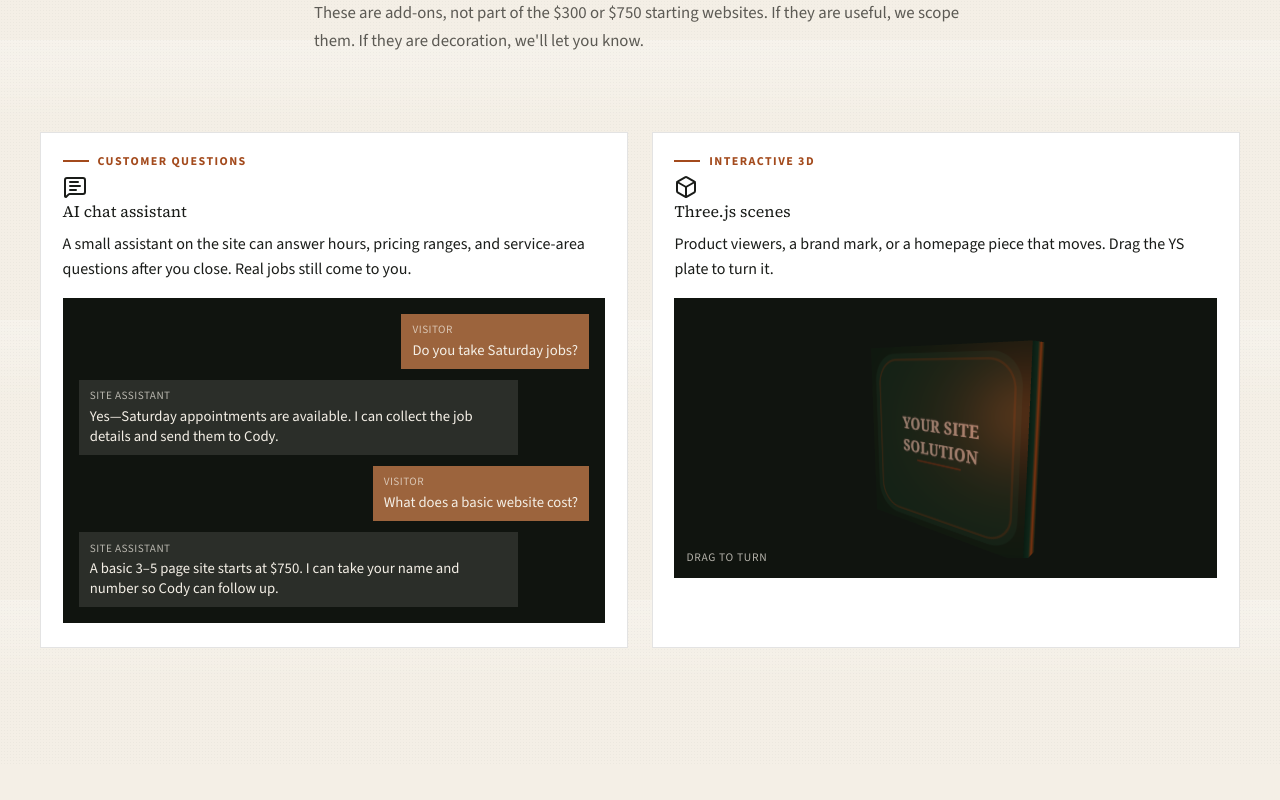
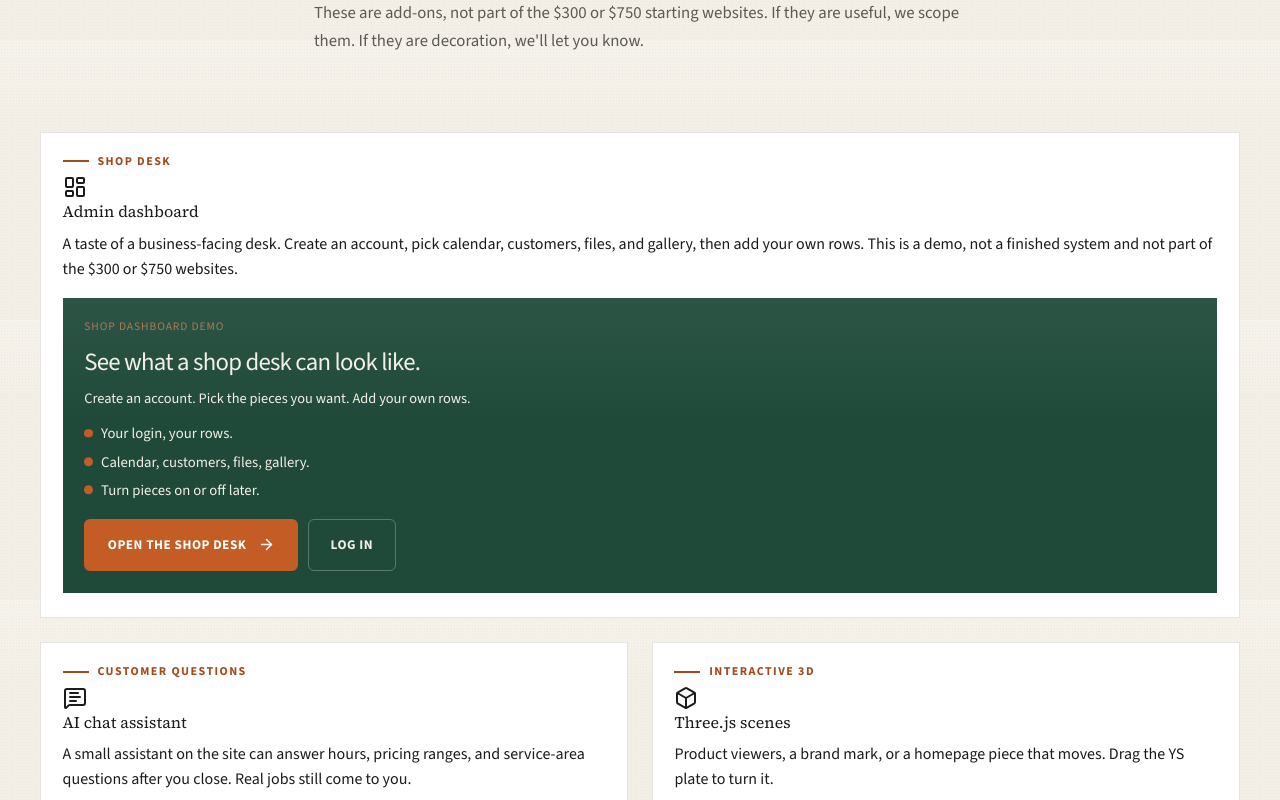
Before and after one commit to CRMwebsolution/yoursitesolution-co, a Next.js app: page /upgrades in a window 1280 px wide. Shown: the part 1080-1880 px from the top of the page. Built offline with nearby package versions, Linux system fonts and the light colour scheme.

Commit message:
Tie the live shop desk demo into Upgrades
Featured Shop desk block on /upgrades links to https://admin.yoursitesolution.com. Demo is a taste, not part of the $300 / $750 sites.

```diff
--- a/app/upgrades/page.tsx
+++ b/app/upgrades/page.tsx
@@ -4,7 +4,7 @@ import { UpgradesContent } from "./upgrades-content";
 export const metadata: Metadata = {
   title: "Optional Upgrades",
   description:
-    "Optional website upgrades such as AI chat assistants, Three.js 3D scenes, booking tools, trackers, and bilingual pages—quoted only when they help the business.",
+    "Optional website upgrades such as a shop dashboard, AI chat assistants, Three.js 3D scenes, booking tools, trackers, and bilingual pages—quoted only when they help the business.",
 };
 
 export default function UpgradesPage() {
--- a/app/upgrades/upgrades-content.tsx
+++ b/app/upgrades/upgrades-content.tsx
@@ -1,7 +1,7 @@
 "use client";
 
 import Link from "next/link";
-import { ArrowRight, Box, MessageSquareText, Sparkles } from "lucide-react";
+import { ArrowRight, Box, LayoutDashboard, MessageSquareText, Sparkles } from "lucide-react";
 import { CtaBanner } from "@/components/cta-banner";
 import { PageHero } from "@/components/page-hero";
 import { SectionHeading } from "@/components/section-heading";
@@ -22,6 +22,8 @@ import {
   ThemeDemo,
   WorkOrderDemo,
 } from "./upgrade-demos";
+
+const SHOP_DESK_URL = "https://admin.yoursitesolution.com";
 
 export function UpgradesContent() {
   const { t } = useLanguage();
@@ -175,6 +177,42 @@ export function UpgradesContent() {
           />
 
           <div className="upgrade-showcase">
+            <article className="upgrade-card upgrade-card-wide">
+              <p className="eyebrow">{t("Shop desk", "Escritorio del taller")}</p>
+              <h3>
+                <LayoutDashboard aria-hidden="true" /> {t("Admin dashboard", "Panel de administración")}
+              </h3>
+              <p>
+                {t(
+                  "A taste of a business-facing desk. Create an account, pick calendar, customers, files, and gallery, then add your own rows. This is a demo, not a finished system and not part of the $300 or $750 websites.",
+                  "Una muestra de un escritorio para el negocio. Crea una cuenta, elige calendario, clientes, archivos y galería, y agrega tus propias filas. Es una demo, no un sistema terminado ni parte de los sitios de $300 o $750.",
+                )}
+              </p>
+              <div className="upgrade-stage desk-preview">
+                <p className="demo-kicker">{t("Shop dashboard demo", "Demo del escritorio")}</p>
+                <h4>{t("See what a shop desk can look like.", "Mira cómo puede verse el escritorio.")}</h4>
+                <p className="demo-note">
+                  {t(
+                    "Create an account. Pick the pieces you want. Add your own rows.",
+                    "Crea una cuenta. Elige las piezas. Agrega tus propias filas.",
+                  )}
+                </p>
+                <ul className="desk-checks">
+                  <li>{t("Your login, your rows.", "Tu acceso, tus filas.")}</li>
+                  <li>{t("Calendar, customers, files, gallery.", "Calendario, clientes, archivos, galería.")}</li>
+                  <li>{t("Turn pieces on or off later.", "Enciende o apaga piezas después.")}</li>
+                </ul>
+                <div className="desk-actions">
+                  <a className="button" href={SHOP_DESK_URL} target="_blank" rel="noreferrer">
+                    {t("Open the shop desk", "Abrir el escritorio")} <ArrowRight aria-hidden="true" />
+                  </a>
+                  <a className="button button-ghost" href={`${SHOP_DESK_URL}/login`} target="_blank" rel="noreferrer">
+                    {t("Log in", "Entrar")}
+                  </a>
+                </div>
+              </div>
+            </article>
+
             <article className="upgrade-card">
               <p className="eyebrow">{t("Customer questions", "Preguntas")}</p>
               <h3>
@@ -256,8 +294,8 @@ export function UpgradesContent() {
         eyebrow={t("Want one of these on a site?", "¿Quieres uno de estos en un sitio?")}
         title={t("Tell me what it should do.", "Dime qué tiene que hacer.")}
         text={t(
-          "A chatbot, a 3D product view, a booking flow, or something I have not listed. Plain English is enough.",
-          "Un chat, una vista 3D, reservas o algo que no esté en la lista. El español claro también sirve.",
+          "A chatbot, a shop desk, a 3D product view, a booking flow, or something I have not listed. Plain English is enough.",
+          "Un chat, un escritorio, una vista 3D, reservas o algo que no esté en la lista. El español claro también sirve.",
         )}
       />
     </main>
--- a/app/upgrades/upgrades.css
+++ b/app/upgrades/upgrades.css
@@ -7,6 +7,10 @@
   .upgrade-showcase {
     grid-template-columns: 1fr 1fr;
     align-items: stretch;
+  }
+
+  .upgrade-card-wide {
+    grid-column: 1 / -1;
   }
 }
 
@@ -31,6 +35,75 @@
   color: #f4efe6;
   overflow: hidden;
   position: relative;
+}
+
+.desk-preview {
+  min-height: 280px;
+  padding: 1.25rem 1.35rem 1.4rem;
+  display: flex;
+  flex-direction: column;
+  justify-content: center;
+  gap: 0.85rem;
+  background:
+    linear-gradient(180deg, rgba(250, 250, 247, 0.06), transparent 42%),
+    #1f4a3a;
+}
+
+.desk-preview .demo-kicker {
+  color: #e08a5a;
+}
+
+.desk-preview h4 {
+  margin: 0;
+  font-size: 1.55rem;
+  line-height: 1.05;
+  letter-spacing: -0.03em;
+}
+
+.desk-preview .demo-note {
+  max-width: 36rem;
+}
+
+.desk-checks {
+  margin: 0;
+  padding: 0;
+  list-style: none;
+  display: grid;
+  gap: 0.35rem;
+  font-size: 0.92rem;
+}
+
+.desk-checks li {
+  display: flex;
+  gap: 0.5rem;
+  align-items: baseline;
+}
+
+.desk-checks li::before {
+  content: "";
+  width: 0.55rem;
+  height: 0.55rem;
+  border-radius: 50%;
+  background: #c45c26;
+  flex: 0 0 auto;
+  transform: translateY(-0.05rem);
+}
+
+.desk-actions {
+  display: flex;
+  flex-wrap: wrap;
+  gap: 0.6rem;
+  margin-top: 0.2rem;
+}
+
+.desk-actions .button {
+  text-decoration: none;
+}
+
+.desk-actions .button-ghost {
+  border: 1px solid color-mix(in srgb, #f4efe6 28%, transparent);
+  background: transparent;
+  color: #f4efe6;
 }
 
 .three-preview {
```
